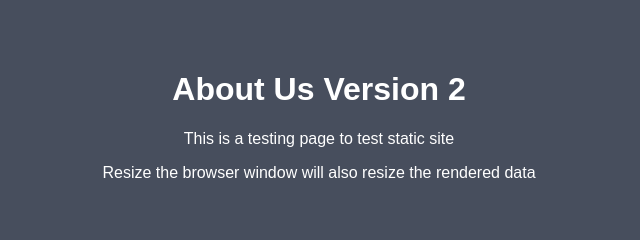
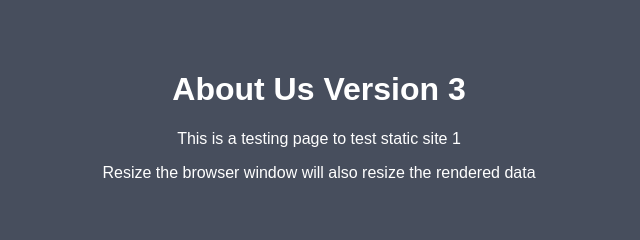
Before and after one commit to adityasolanki205/AWS-CICD, a plain HTML site: page index.html in a window 1280 px wide. Shown: the top 240 px of the page, 321-961 px from the left. Drawn offline with nearby package versions, Linux system fonts and the light colour scheme.

Commit message:
Update index.html

```diff
--- a/index.html
+++ b/index.html
@@ -84,8 +84,8 @@
 </head>
 <body>
     <div class="about-section">
-        <h1>About Us Version 2</h1>
-        <p>This is a testing page to test static site</p>
+        <h1>About Us Version 3</h1>
+        <p>This is a testing page to test static site 1</p>
         <p>Resize the browser window will also resize the rendered data</p>
     </div>
 
```
